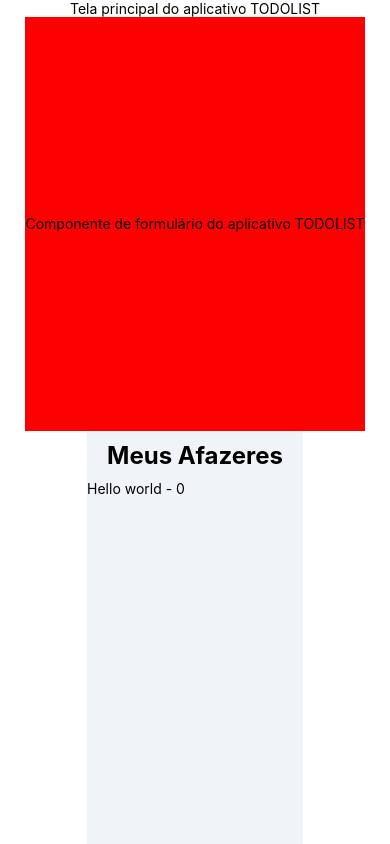
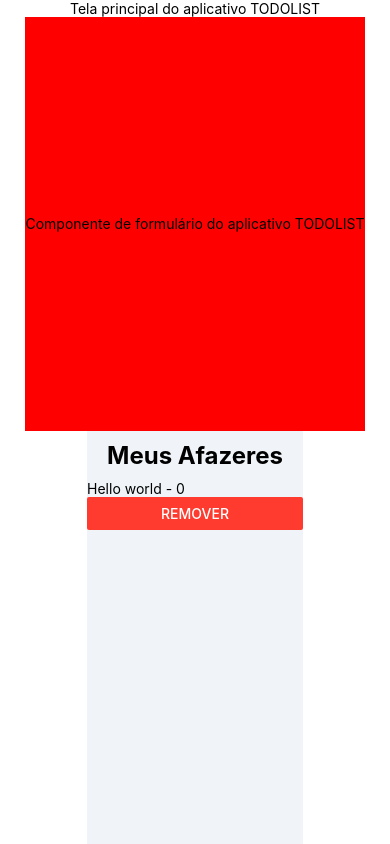
Before and after one commit to igor-mondoni/TO-DO-LIST-REACT-NATIVE, a React Native app: screen / in a window 390 px wide. Built offline with nearby package versions, Linux system fonts and the light colour scheme.

Commit message:
(Feature): Adiciona tipagem ao todo da todolistitem e adiciona botão de remover front end do TODO e state

```diff
--- a/src/components/TodoListItem/TodoListItem.tsx
+++ b/src/components/TodoListItem/TodoListItem.tsx
@@ -1,16 +1,31 @@
 import { StatusBar } from 'expo-status-bar';
-import { StyleSheet, Text, View } from 'react-native';
+import { Button, StyleSheet, Text, View } from 'react-native';
 import { useTodos } from '../../contexts/TodoContext';
 import { useEffect } from 'react';
 
-export default function TodoListItem({ item }) {
-    const { state, addTodo, removeTodo } = useTodos()
-    useEffect(() => {
-        console.log(state)
-    }, []);
+type Todo = {
+  id: string;
+  todotext: string;
+  priority: number;
+};
+
+type TodoListItemProps = {
+  item: Todo;
+};
+
+export default function TodoListItem({ item }: TodoListItemProps) {
+    const { removeTodo } = useTodos()
+    const handleRemove = () => {
+        removeTodo(item.id);
+    };
     return (
         <View>
             <Text>{item.todotext} - {item.priority}</Text>
+            <Button
+                title="Remover"
+                onPress={handleRemove}
+                color="#ff3b30"
+            />
         </View>
     );
 }
```
